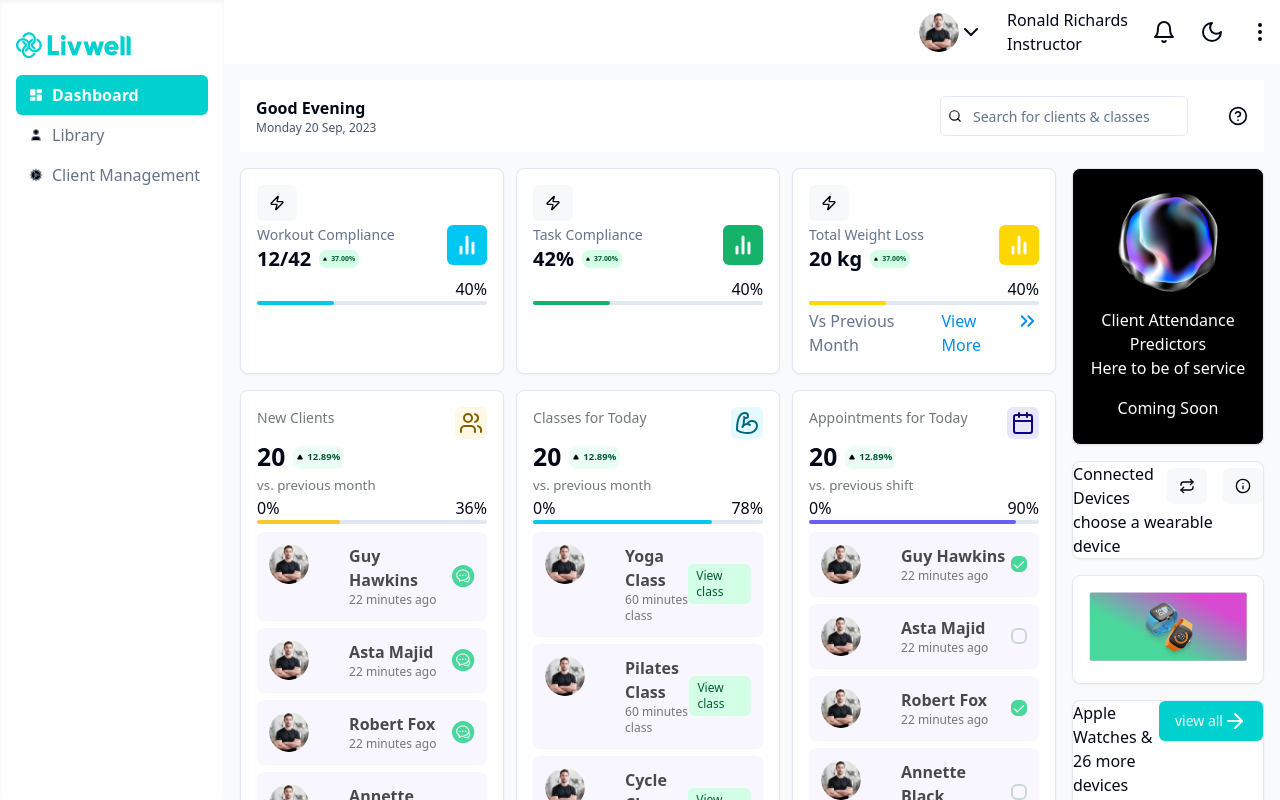
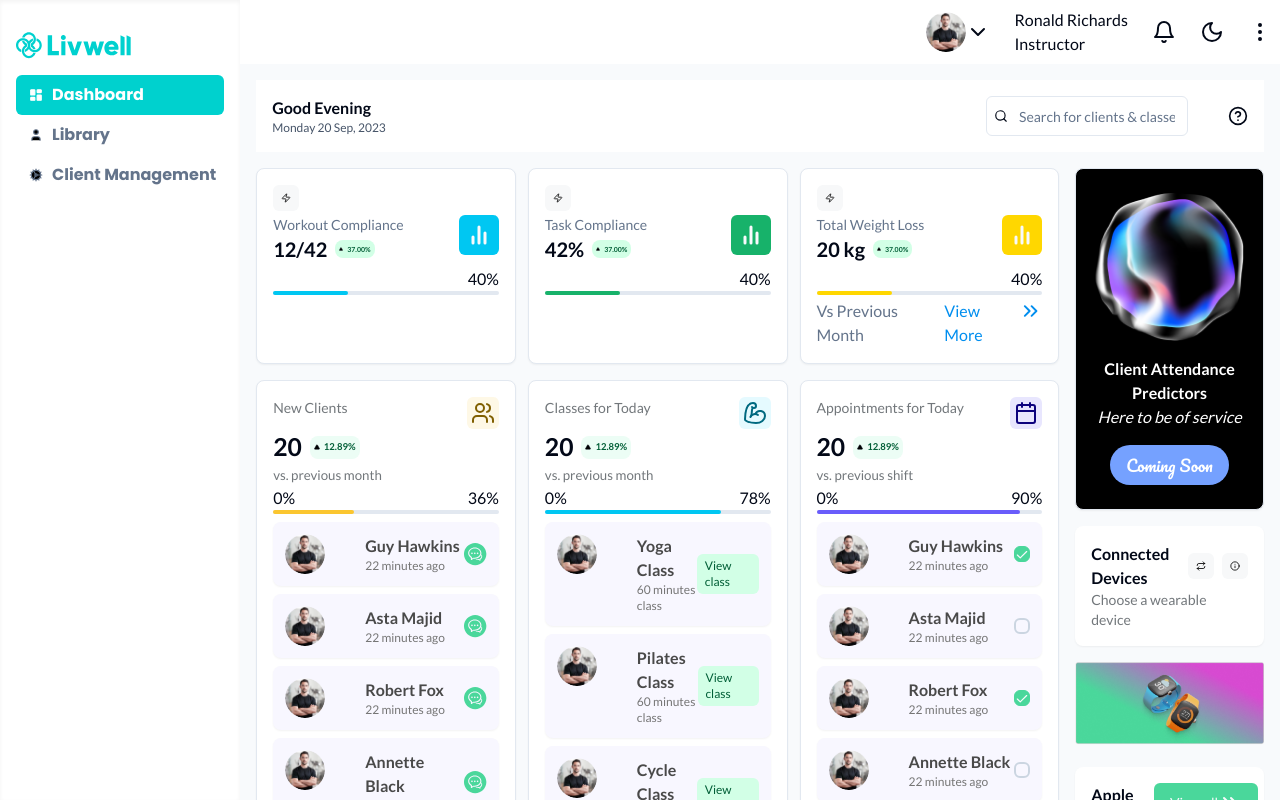
Before and after one commit to MichaelBoyo/lw-task, a Next.js app: page / in a window 1280 px wide. Built offline with nearby package versions, Linux system fonts and the light colour scheme.

Commit message:
refactor: Update fonts and styles for NavBar and SidebarItems components

```diff
--- /dev/null
+++ b/app/fonts.ts
@@ -0,0 +1,16 @@
+import { Pacifico, Poppins, Roboto } from "next/font/google";
+
+export const pacifico = Pacifico({
+  subsets: ["latin"],
+  weight: "400",
+});
+
+export const roboto = Roboto({
+  subsets: ["latin"],
+  weight: "400",
+});
+
+export const poppins = Poppins({
+  subsets: ["latin"],
+  weight: ["400", "700"],
+});
--- a/app/layout.tsx
+++ b/app/layout.tsx
@@ -2,6 +2,14 @@ import Navbar2 from "@/components/Navbar2";
 import { SideBar } from "@/components/SideBar";
 import type { Metadata } from "next";
 import "./globals.css";
+import { Lato } from "next/font/google";
+
+const lato = Lato({
+  subsets: ["latin"],
+  weight: ["400", "700"],
+  display: "swap",
+  variable: "--font-lato",
+});
 
 export const metadata: Metadata = {
   title: "Create Next App",
@@ -14,7 +22,7 @@ export default function RootLayout({
   children: React.ReactNode;
 }>) {
   return (
-    <html lang="en">
+    <html lang="en" className={lato.className}>
       <body>
         <div className="flex h-screen">
           <SideBar />
--- a/app/page.tsx
+++ b/app/page.tsx
@@ -10,6 +10,7 @@ import { Checkbox } from "@/components/ui/checkbox";
 import { Input } from "@/components/ui/input";
 import { WalkingExercise } from "@/components/walking-exercise";
 import { MAIN_CARDS_DATA, SECONDARY_CARDS_DATA } from "@/constants/dummy.data";
+import { cn } from "@/lib/utils";
 import {
   BarChart2,
   ChevronsRight,
@@ -20,6 +21,7 @@ import {
 } from "lucide-react";
 import Image from "next/image";
 import Link from "next/link";
+import { pacifico } from "./fonts";
 
 const DashBoard = () => {
   return (
@@ -47,25 +49,27 @@ const DashBoard = () => {
           <GraphData />
         </div>
         <div className="space-y-4">
-          <Card className="bg-black text-white flex flex-col items-center space-y-4 py-6">
-            <Image src="/Asset 3 1.png" height={300} width={100} alt="spiral" />
+          <Card className="bg-black text-white flex flex-col items-center space-y-4 py-6 min-h-[327px]">
+            <Image src="/Asset 3 1.png" height={149} width={149} alt="spiral" />
 
             <div className=" text-center">
-              <p>Client Attendance Predictors</p>
-              <p>Here to be of service</p>
+              <p className="font-bold">Client Attendance Predictors</p>
+              <p className="italic">Here to be of service</p>
             </div>
 
-            <p>Coming Soon</p>
+            <p
+              className={cn(
+                pacifico.className,
+                "rounded-full bg-[#75A1FF] p-2 px-4 "
+              )}
+            >
+              Coming Soon
+            </p>
           </Card>
           <ConnectedDevices />
-          <Card className="p-4">
-            <Image
-              src="/apple-watch.png"
-              height={400}
-              width={600}
-              alt="spiral"
-            />
-          </Card>
+
+          <Image src="/apple-watch.png" height={400} width={600} alt="spiral" />
+
           <Devices />
 
           <Steps />
--- a/components/NavBar.tsx
+++ b/components/NavBar.tsx
@@ -1,3 +1,4 @@
+import { roboto } from "@/app/fonts";
 import { Avatar, AvatarFallback, AvatarImage } from "@/components/ui/avatar";
 import { Bell, ChevronDown, Moon, MoreVertical } from "lucide-react";
 
@@ -11,7 +12,7 @@ export const NavBar = () => {
         </Avatar>
         <ChevronDown />
       </div>
-      <div className="">
+      <div className={roboto.className}>
         <p>Ronald Richards</p>
         <p>Instructor</p>
       </div>
--- a/components/SidebarItems.tsx
+++ b/components/SidebarItems.tsx
@@ -6,6 +6,8 @@ import { usePathname } from "next/navigation";
 import { LucideIcon } from "lucide-react";
 
 import { defaultLinks } from "@/constants/nav";
+import { poppins } from "@/app/fonts";
+import { cn } from "@/lib/utils";
 
 export interface SidebarLink {
   title: string;
@@ -42,9 +44,9 @@ const SidebarLink = ({
         active ? " text-white font-semibold bg-primary" : ""
       }`}
     >
-      <div className="flex items-center">
+      <div className="flex items-center ">
         <link.icon fill={active ? "white" : ""} className="h-3.5 mr-1" />
-        <span>{link.title}</span>
+        <span className={cn(poppins.className, "font-bold")}>{link.title}</span>
       </div>
     </Link>
   );
--- a/components/connected-devices.tsx
+++ b/components/connected-devices.tsx
@@ -4,15 +4,15 @@ import { Card } from "./ui/card";
 
 export const ConnectedDevices = () => {
   return (
-    <Card>
+    <Card className="p-4 border-none">
       <div className="flex justify-between items-center">
-        <p>Connected Devices</p>
-        <div className="flex space-x-4">
+        <p className="font-bold">Connected Devices</p>
+        <div className="flex space-x-2">
           <IconButton icon={Repeat} />
           <IconButton icon={Info} />
         </div>
       </div>
-      <p>choose a wearable device</p>
+      <p className="text-[#72777B] text-sm">Choose a wearable device</p>
     </Card>
   );
 };
--- a/components/devices.tsx
+++ b/components/devices.tsx
@@ -1,22 +1,19 @@
-import React from "react";
+import { ChevronsRight } from "lucide-react";
+import { Button } from "./ui/button";
 import { Card } from "./ui/card";
-import { Button } from "./ui/button";
-import { ArrowRight } from "lucide-react";
 
 export const Devices = () => {
   return (
-    <Card>
+    <Card className="p-4 border-none">
       <div className="flex">
-        <div>
-          <p>Apple Watches & 26 more devices</p>
-          <p className="text-sm">
-            50% of your clients are connected to their device
-          </p>
-        </div>
-        <Button>
-          view all <ArrowRight />
+        <p className="font-bold">Apple Watches & 26 more devices</p>
+        <Button className="bg-[#4AD79B]">
+          View all <ChevronsRight />
         </Button>
       </div>
+      <p className="text-sm">
+        50% of your clients are connected to their device
+      </p>
     </Card>
   );
 };
--- a/components/icon-button.tsx
+++ b/components/icon-button.tsx
@@ -4,8 +4,8 @@ import { Button } from "./ui/button";
 
 export const IconButton = (props: { icon: LucideIcon }) => {
   return (
-    <Button size="sm" className="bg-[#F7F8F9]">
-      <props.icon size={16} color="black" />
+    <Button size="sm" className="bg-[#F7F8F9] p-2 h-max">
+      <props.icon size={10} color="black" />
     </Button>
   );
 };
--- a/components/steps.tsx
+++ b/components/steps.tsx
@@ -1,23 +1,21 @@
-import React from "react";
+import { ChevronLeft, ChevronRight, Info } from "lucide-react";
+import { IconButton } from "./icon-button";
 import { Card } from "./ui/card";
-import { Info, Repeat } from "lucide-react";
-import { IconButton } from "./icon-button";
 
 export const Steps = () => {
   return (
-    <Card className="">
-      <div className="border-b">
-        <div className="flex justify-between items-center p-4">
-          <p>Steps</p>
-          <div className="flex space-x-4">
-            <IconButton icon={Repeat} />
-            <IconButton icon={Info} />
-          </div>
+    <Card className="p-4">
+      <div className="flex justify-between items-center ">
+        <p className="font-bold">Steps</p>
+        <div className="flex space-x-4">
+          <IconButton icon={ChevronLeft} />
+          <IconButton icon={ChevronRight} />
+          <IconButton icon={Info} />
         </div>
-        <p className="text-sm p-4">
-          27% client data usage was gathered this week
-        </p>
       </div>
+      <p className="text-sm text-[#72777B]">
+        27% client data usage was gathered this week
+      </p>
     </Card>
   );
 };
--- a/components/walking-exercise.tsx
+++ b/components/walking-exercise.tsx
@@ -2,10 +2,11 @@ import React from "react";
 import { Card } from "./ui/card";
 import { BarChart2 } from "lucide-react";
 import { IconButton } from "./icon-button";
+import Image from "next/image";
 
 export const WalkingExercise = () => {
   return (
-    <Card className="p-4">
+    <Card className="p-4 ">
       <div className="flex justify-between">
         <p className="font-bold">Walking Exercise</p>
         <IconButton icon={BarChart2} />
@@ -17,18 +18,24 @@ export const WalkingExercise = () => {
         </p>
       </div>
 
-      <div className="flex">
-        <p>circle</p>
+      <div className="flex gap-4 pt-6">
+        <Image
+          src="/Chart.svg"
+          alt="Chart"
+          height={130}
+          width={130}
+          quality={100}
+        />
         <div className="space-y-2">
           {data.map((el, idx) => (
             <div key={idx} className="flex items-center gap-2">
               <div
-                className="h-3 w-3 rounded-full"
+                className="h-2 w-2 rounded-full"
                 style={{ background: el.color }}
               />
               <div>
-                <p>{el.name}</p>
-                <p className="font-bold text-xl">{el.value}</p>
+                <p className="text-sm">{el.name}</p>
+                <p className="font-bold text-sm">{el.value}</p>
               </div>
             </div>
           ))}
```
Also changed, not shown: components/ui/button.tsx (+12 -12 lines), public/Chart.svg (added).
